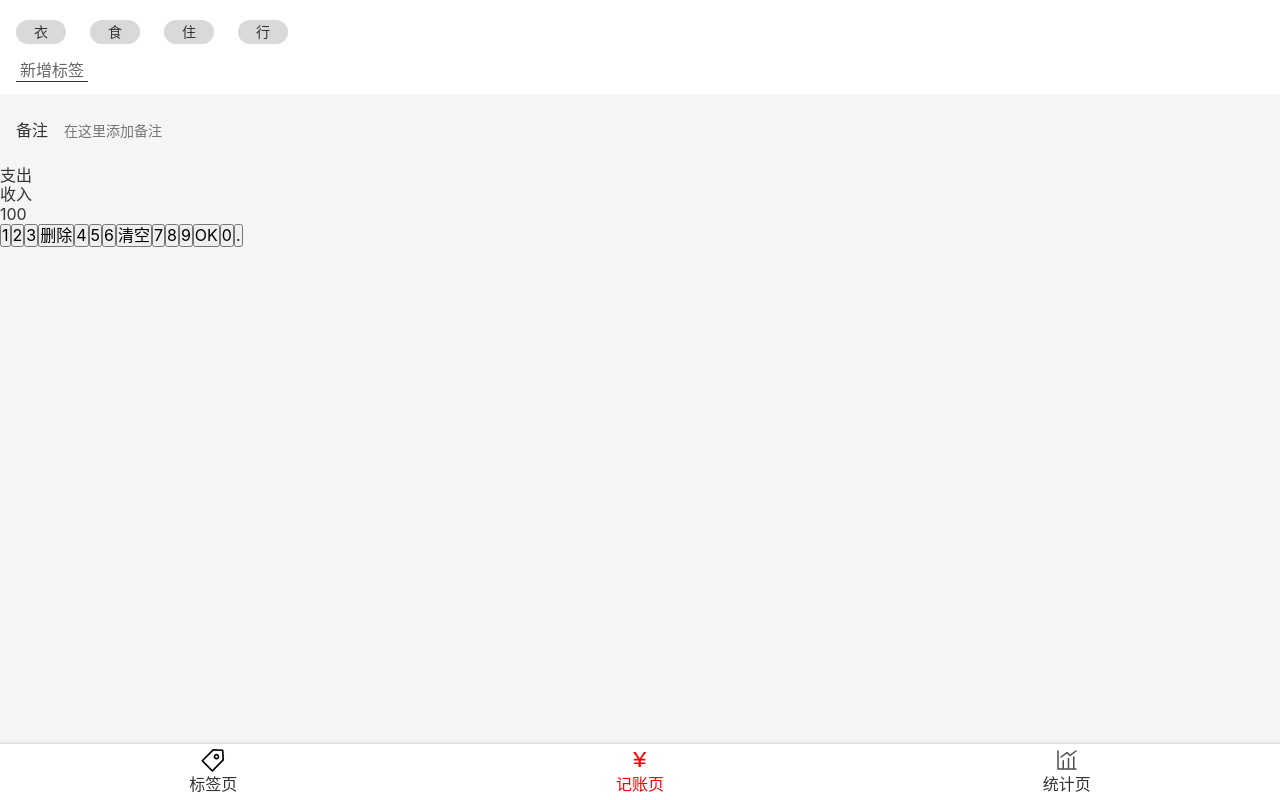
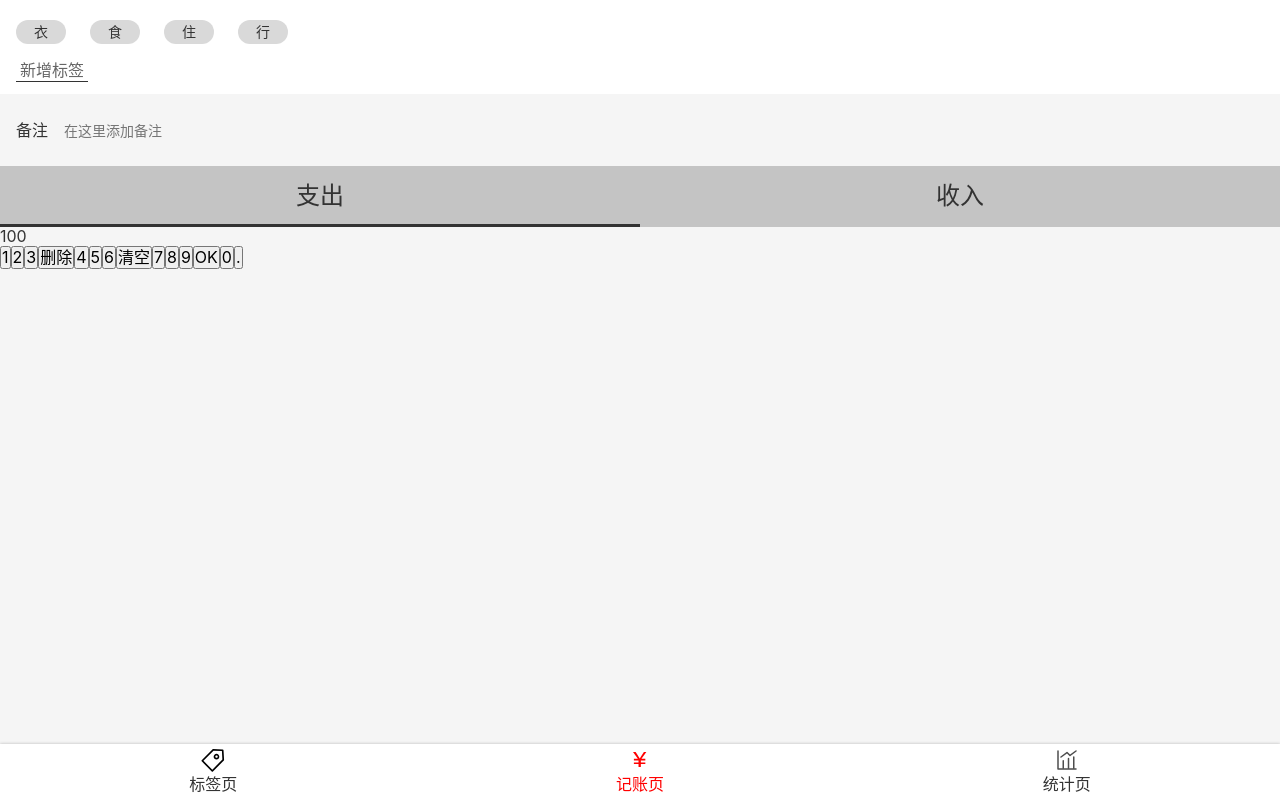
Before and after one commit to dswang2/come-up-account, a React app: page /#/money in a window 1280 px wide. Built offline with nearby package versions, Linux system fonts and the light colour scheme.

Commit message:
从0开发React项目-13-记账页面,CategorySection

```diff
--- a/src/views/Money.tsx
+++ b/src/views/Money.tsx
@@ -21,7 +21,7 @@
             </NotesSection>
             <CategorySection>
                 <ul>
-                    <li>支出</li>
+                    <li className={"selected"}>支出</li>
                     <li>收入</li>
                 </ul>
             </CategorySection>
@@ -97,6 +97,27 @@
   }
 `;
 const CategorySection = styled.section`
+    >ul{
+      display: flex;
+      background: #c4c4c4;
+      font-size: 24px;
+      >li{
+        width: 50%;
+        text-align: center;
+        padding: 16px 0;
+        position: relative;
+        &.selected::after{
+          content: '';
+          display: block;
+          height: 3px;
+          background: #333;
+          position: absolute;
+          bottom: 0px;
+          width: 100%;
+          left: 0;
+        }
+      }
+    }
 `;
 const NumberPadSection = styled.section`
 `;
```
